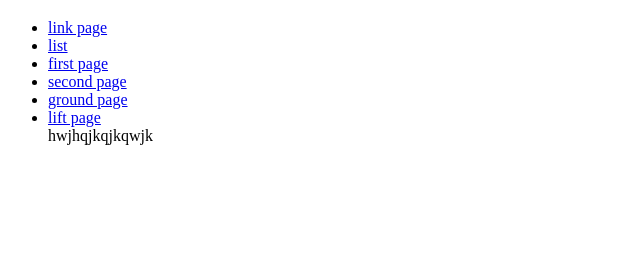
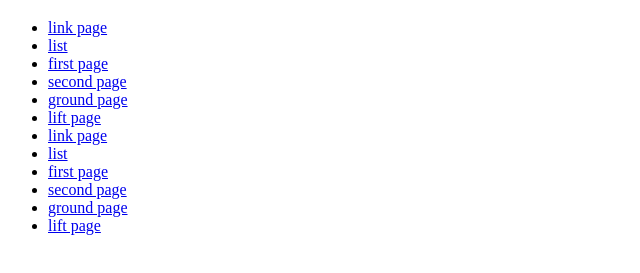
Before and after one commit to saqibhassa/saqib1, a plain HTML site: page format.html in a window 1280 px wide. Shown: the part 61-334 px from the top of the page, without its empty margins (0-640 px from the left). Drawn offline with Linux system fonts and the light colour scheme.

Commit message:
Update format.html

```diff
--- a/format.html
+++ b/format.html
@@ -14,7 +14,13 @@
     <li><a href="first/second/second.html">second page</a></li>
     <li><a href="ground/ground.html">ground page</a></li>
     <li><a href="ground/lift/lift.html">lift page</a></li>
-     hwjhqjkqjkqwjk
+      <li><a href="link.html">link page</a></li>
+    <li><a href="list.html">list</a></li>
+    <li><a href="first/first.html">first page</a></li>
+    <li><a href="first/second/second.html">second page</a></li>
+    <li><a href="ground/ground.html">ground page</a></li>
+    <li><a href="ground/lift/lift.html">lift page</a></li>
+
  </ul>
 </body>
 </html>
```
